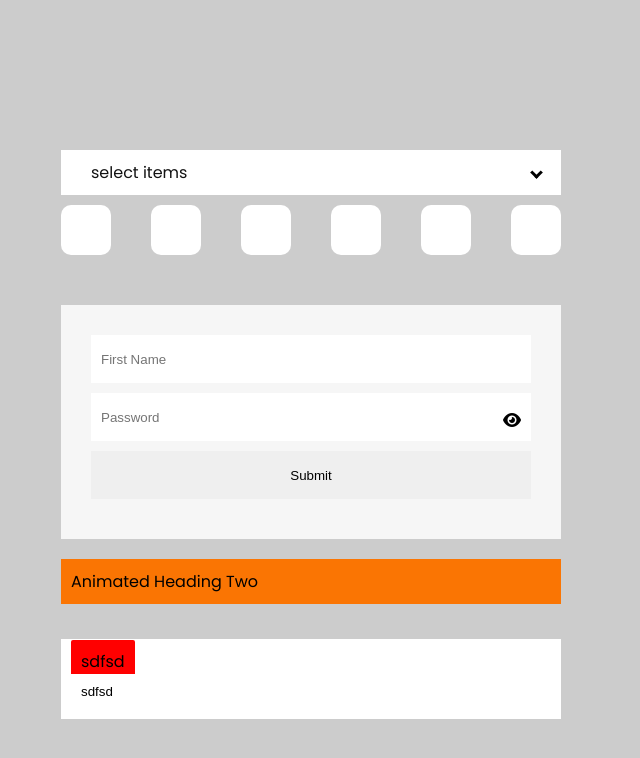
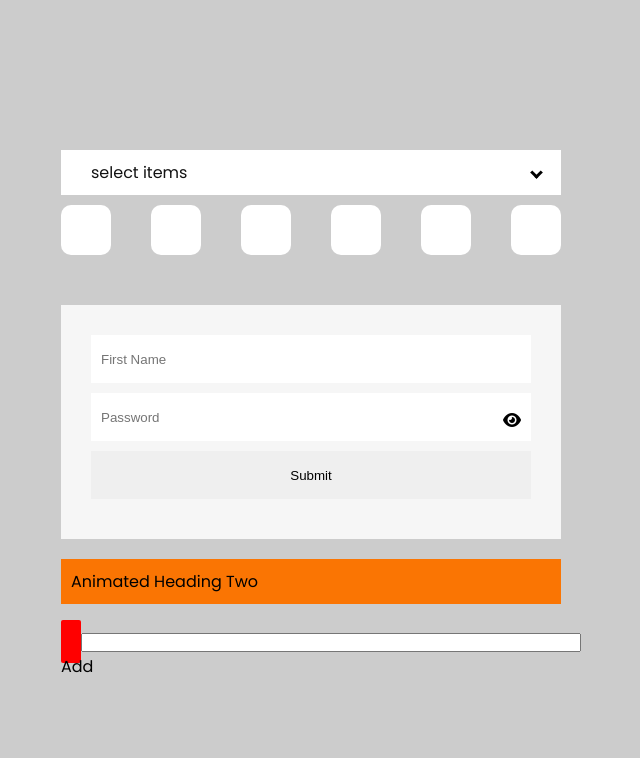
Before and after one commit to SHAMEEM01437/js, a plain HTML site: page index.html in a window 1280 px wide. Shown: the whole page, without its empty margins (329-969 px from the left). Drawn offline with nearby package versions, Linux system fonts and the light colour scheme.

Commit message:
Update index.html

```diff
--- a/index.html
+++ b/index.html
@@ -62,9 +62,11 @@
 		<div class="animated_heading"> Animated Heading Six</div>
 	</div>
 
-	<form action="" class="inputTag w-100" onsubmit="return false">
-		<input type="text" class="w-100" value="sdfsd" id="input_Tag">
-	</form>
+	<div action="" class="inputTag w-100">
+		<input type="text" class="w-100" value="" id="input_Tag">
+		<span id="addList" onclick="add()">Add</span>
+	</div>
+	<ul class="odd-list"></ul>
 			</div>
 		</section>
 		<!-- ----------------------------
```
